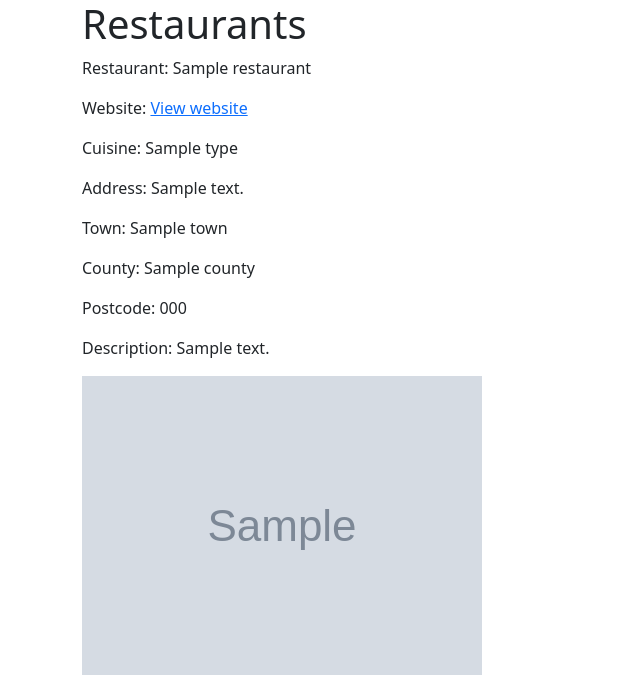
After one commit to cshimvin/restaurant-reviews, a Flask app: template templates/get_restaurants.html in a window 1280 px wide. The commit adds this page. Shown: the top 675 px of the page, without its empty margins (0-640 px from the left). Run offline with Flask 3, Linux system fonts and the light colour scheme; the template is opened without the code that fills it: most values are stand-ins (such as "Sample title", 1, 10 or a date in 2020); grey boxes marked "Sample" are stand-in pictures; some libraries are stand-ins or nearby versions.

Commit message:
Wire up edit restaurant form to mongodb

```diff
--- a/app.py
+++ b/app.py
@@ -1,6 +1,6 @@
 # Import Flash, PyMongo and BSON dependencies
 import os
-from flask import Flask, render_template, url_for
+from flask import Flask, render_template, url_for, redirect, request
 import pymongo
 from flask_pymongo import PyMongo
 from bson.objectid import ObjectId
@@ -20,18 +20,40 @@ mongo = PyMongo(app)
 
 
 @app.route("/")
+def index():
+    return render_template("index.html")
+
+
 @app.route("/get_restaurants")
-def index():
+def get_restaurants():
     restaurants = mongo.db.restaurants.find()
-    return render_template("index.html", restaurants=restaurants)
+    return render_template("get_restaurants.html", restaurants=restaurants)
 
 
 @app.route("/edit_restaurant/<restaurant_id>", methods=["GET", "POST"])
 def edit_restaurant(restaurant_id):
+    if request.method == "POST":
+        submit = {
+            "$set": {
+                "name": request.form.get("name"),
+                "url": request.form.get("url"),
+                "type": request.form.get("type"),
+                "address": request.form.get("address"),
+                "town": request.form.get("town"),
+                "county": request.form.get("county"),
+                "postcode": request.form.get("postcode"),
+                "description": request.form.get("description"),
+                "image_url": request.form.get("image")
+            }
+        }
+        restaurant = mongo.db.restaurants.find_one({"_id": ObjectId(restaurant_id)})
+        mongo.db.restaurants.update_one({"_id": ObjectId(restaurant_id)}, submit)
+        cuisines = list(mongo.db.restaurant_types.find().sort("type", 1))
+        message = "Restaurant Successfully Updated"
+        return render_template("edit_restaurant.html", restaurant=restaurant, message=message, cuisines=cuisines)
     restaurant = mongo.db.restaurants.find_one({"_id": ObjectId(restaurant_id)})
     # Get list of restaurant types to populate the cuisine select list
     cuisines = list(mongo.db.restaurant_types.find().sort("type", 1))
-    print(cuisines)
     return render_template("edit_restaurant.html", restaurant=restaurant, cuisines=cuisines)
 
 
--- a/templates/base.html
+++ b/templates/base.html
@@ -10,10 +10,20 @@
     <title>Document</title>
 </head>
 <body>
+    <div class="header">
+
+    </div>
+
     <div class="container">
-    {% block content %}
-
-    {% endblock %}
+        {% if message %}
+            <div class="section">
+                <div class="alert alert-primary" role="alert">
+                    {{ message }}
+                </div>
+            </div>
+        {% endif %}
+        {% block content %}
+        {% endblock %}
     </div>
     <script src="https://cdn.jsdelivr.net/npm/bootstrap@5.3.2/dist/js/bootstrap.bundle.min.js"
         integrity="sha384-C6RzsynM9kWDrMNeT87bh95OGNyZPhcTNXj1NW7RuBCsyN/o0jlpcV8Qyq46cDfL" crossorigin="anonymous"></script>
--- /dev/null
+++ b/templates/get_restaurants.html
@@ -0,0 +1,17 @@
+{% extends "base.html" %}
+
+{% block content %}
+
+    <h1>Restaurants</h1>
+    {% for restaurant in restaurants %}
+        <p>Restaurant: {{ restaurant.name }}</p>
+        <p>Website: <a href="{{ restaurant.url }}" target="_blank">View website</a></p>
+        <p>Cuisine: {{ restaurant.type }}</p>
+        <p>Address: {{ restaurant.address }}</p>
+        <p>Town: {{ restaurant.town }}</p>
+        <p>County: {{ restaurant.county }}</p>
+        <p>Postcode: {{ restaurant.postcode }}</p>
+        <p>Description: {{ restaurant.description }}</p>
+        <img src="{{ restaurant.image_url }}" alt="{{ restaurant.name }}" />
+    {% endfor %}
+{% endblock %}
```
Also changed, not shown: templates/edit_restaurant.html (+10 -5 lines), templates/index.html (+1 -12 lines).
